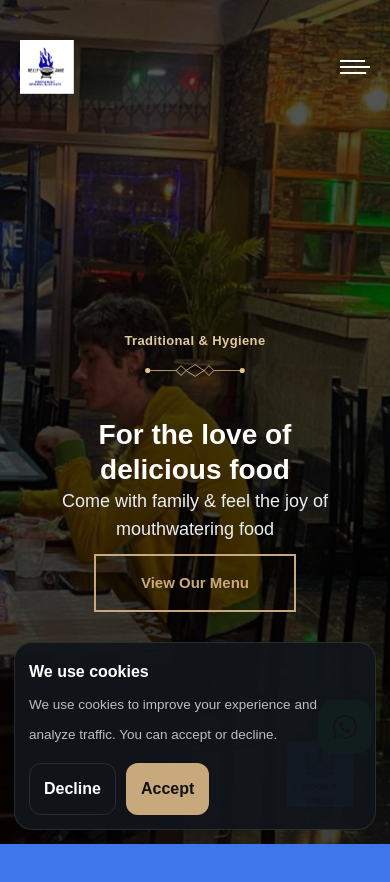
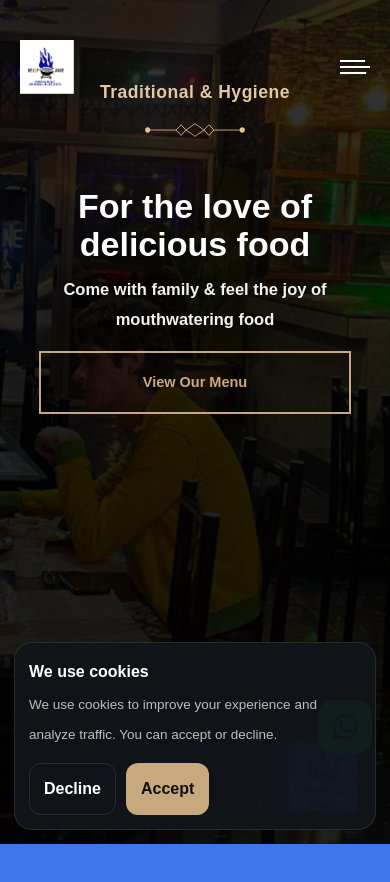
Before and after one commit to JosephLarbi21/Original-Blue-Gate, a React (Vite) app: page / in a window 390 px wide. Shown: the top 882 px of the page. Built offline with nearby package versions, Linux system fonts and the light colour scheme.

Commit message:
Updates 3.2

```diff
--- a/public/assets/css/style.css
+++ b/public/assets/css/style.css
@@ -3010,3 +3010,85 @@ body{
   font-size: 1.35rem;
 }
 .val-link{ color: #e2c9a4; font-weight: 900; }
+
+
+
+
+/* =========================================
+   MOBILE HERO: EXTRA VISIBILITY + READABILITY
+========================================= */
+@media (max-width: 768px) {
+  /* Stronger overlay on mobile so text stands out */
+  .hero .slider-bg::after {
+    background: linear-gradient(
+      to bottom,
+      rgba(0, 0, 0, 0.78),
+      rgba(0, 0, 0, 0.85),
+      rgba(0, 0, 0, 0.88)
+    ) !important;
+  }
+
+  /* Pull content slightly up + give more breathing space */
+  .hero .slider-item {
+    padding-block-start: 70px !important;
+    padding-inline: 18px !important;
+    place-content: start center !important; /* not dead center */
+    text-align: center;
+  }
+
+  /* Subtitle: bigger and readable */
+  .hero .section-subtitle {
+    font-size: 1.75rem !important;
+    font-weight: 900 !important;
+    padding: 10px 29px !important;
+    border-radius: 999px !important;
+    margin-bottom: 14px !important;
+  }
+
+  /* Title: much bigger for mobile */
+  .hero .hero-title {
+    font-size: 3.8rem !important;
+    line-height: 1.12 !important;
+    font-weight: 900 !important;
+    margin-bottom: 12px !important;
+    text-shadow: 0 10px 28px rgba(0, 0, 0, 0.65) !important;
+  }
+
+  /* Paragraph: bigger and not thin */
+  .hero .hero-text {
+    font-size: 1.75rem !important;
+    line-height: 1.8 !important;
+    font-weight: 600 !important;
+    max-width: 34ch !important; /* better readability on phones */
+    margin-inline: auto !important;
+    color: rgba(255, 255, 255, 0.95) !important;
+    text-shadow: 0 8px 22px rgba(0, 0, 0, 0.60) !important;
+  }
+
+  /* Button: full width for easy tap */
+  .hero .btn.btn-primary {
+    width: 100% !important;
+    max-width: 340px !important;
+    margin-top: 16px !important;
+    padding: 15px 18px !important;
+    font-size: 1.45rem !important;
+    border-width: 2px !important;
+  }
+
+  /* Make the floating "Book A Table" bubble not cover content */
+  .hero-btn {
+    bottom: 12px !important;
+    right: 12px !important;
+    transform: scale(0.62) !important;
+  }
+}
+
+/* Even smaller phones (e.g. 360px width) */
+@media (max-width: 390px) {
+  .hero .hero-title {
+    font-size: 3.4rem !important;
+  }
+  .hero .hero-text {
+    font-size: 1.65rem !important;
+  }
+}
```
